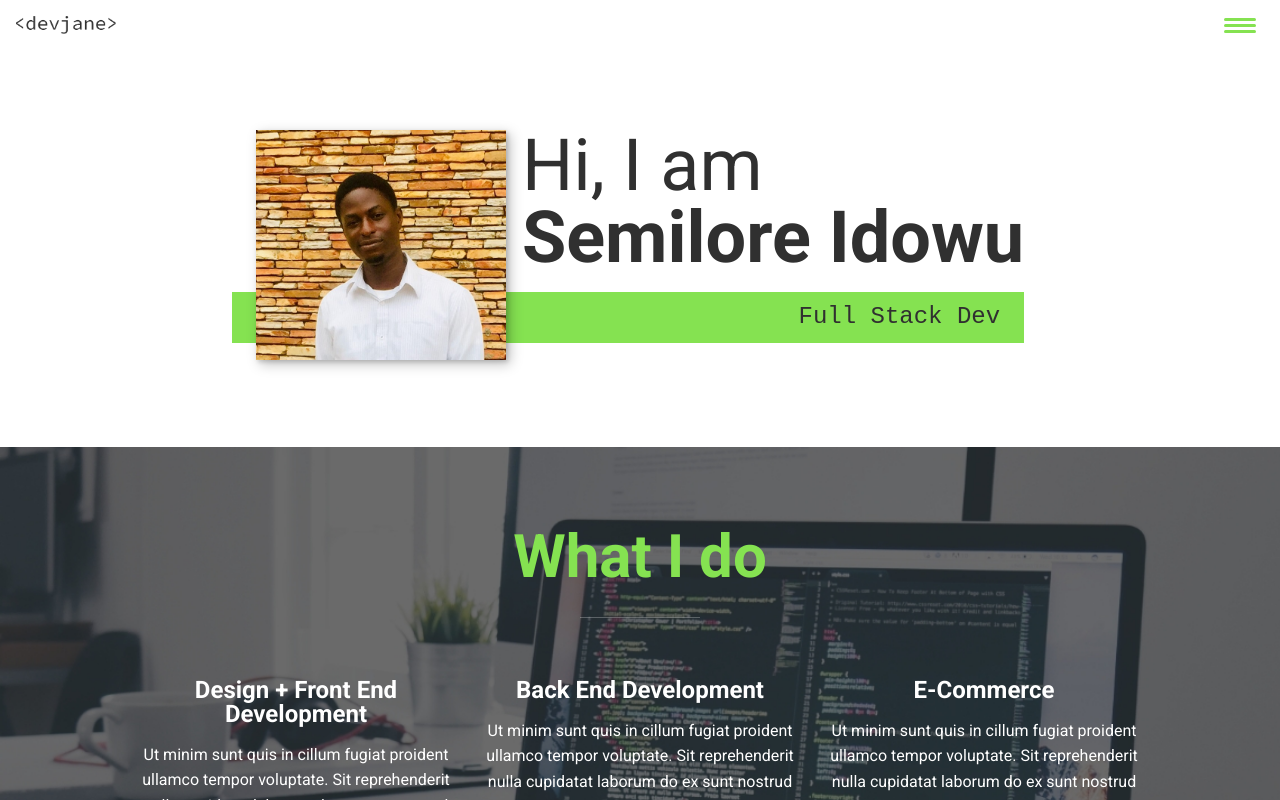
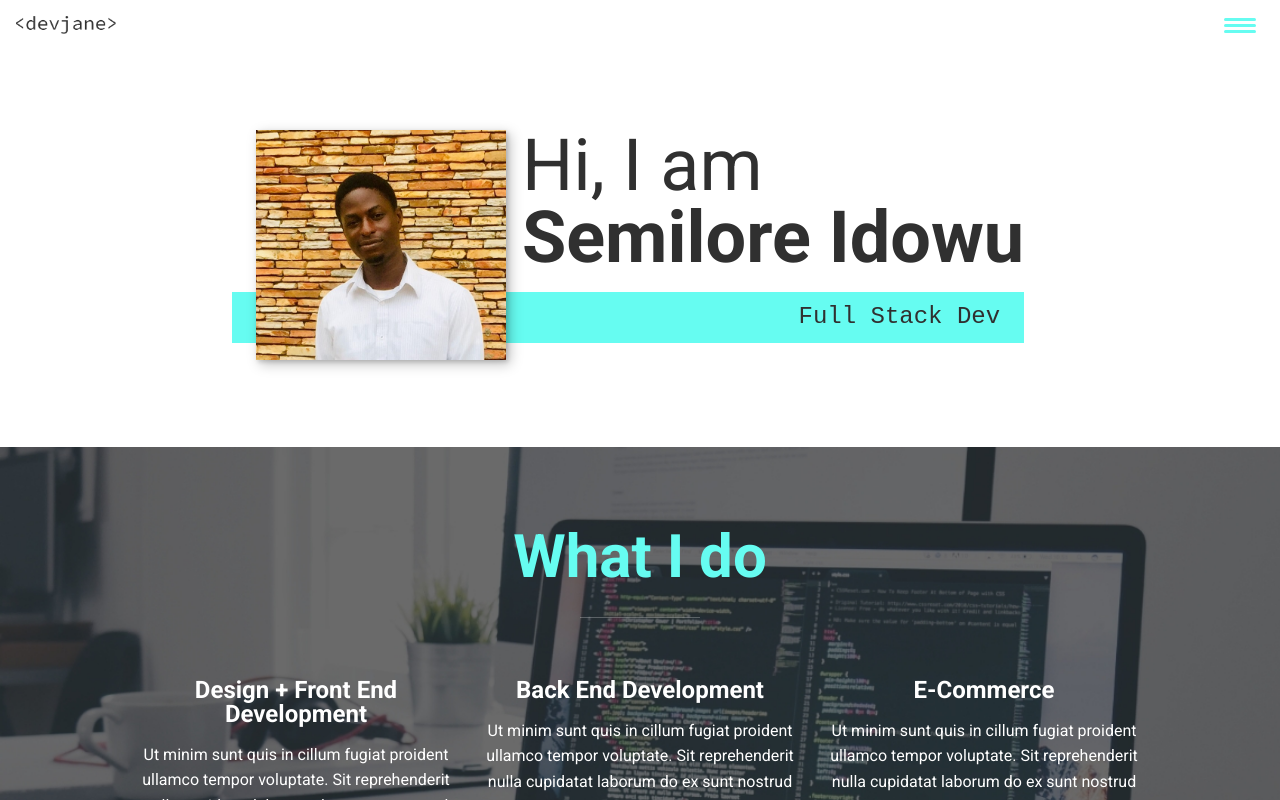
Before and after one commit to semijacks/portfolio-website, a React (Create React App) app: page / in a window 1280 px wide. Shown: the top 800 px of the page. Built offline with nearby package versions, Linux system fonts and the light colour scheme; a web font is replaced by a local one.

Commit message:
changed accent color

```diff
--- a/src/index.css
+++ b/src/index.css
@@ -19,7 +19,14 @@
   --clr-light: #fff;
   --clr-dark: #303030;
   /* --clr-accent: #f8c15c; */
-  --clr-accent: #85e251;
+  /* --clr-accent: #85e251; */
+  /* --clr-accent: #4daadc; */
+  /* --clr-accent: #85cdca; */
+  /* --clr-accent: #41b3a3; */
+  /* --clr-accent: #8d8741; */
+  /* --clr-accent: #fe442d; */
+  /* --clr-accent: #5cdb95; */
+  --clr-accent: #66fcf1;
 
   --fs-h1: 3rem;
   --fs-h2: 2.25rem;
```
